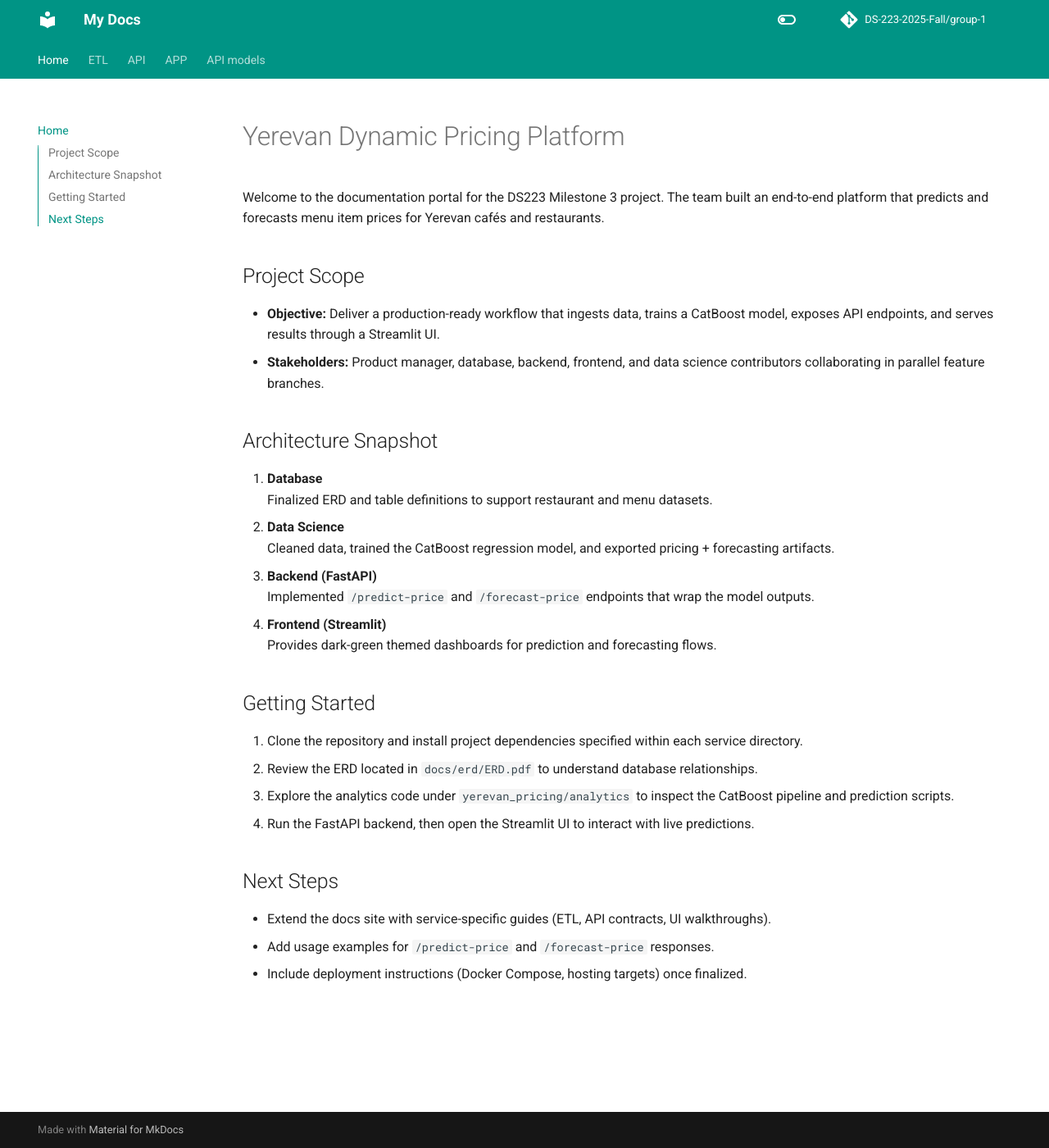
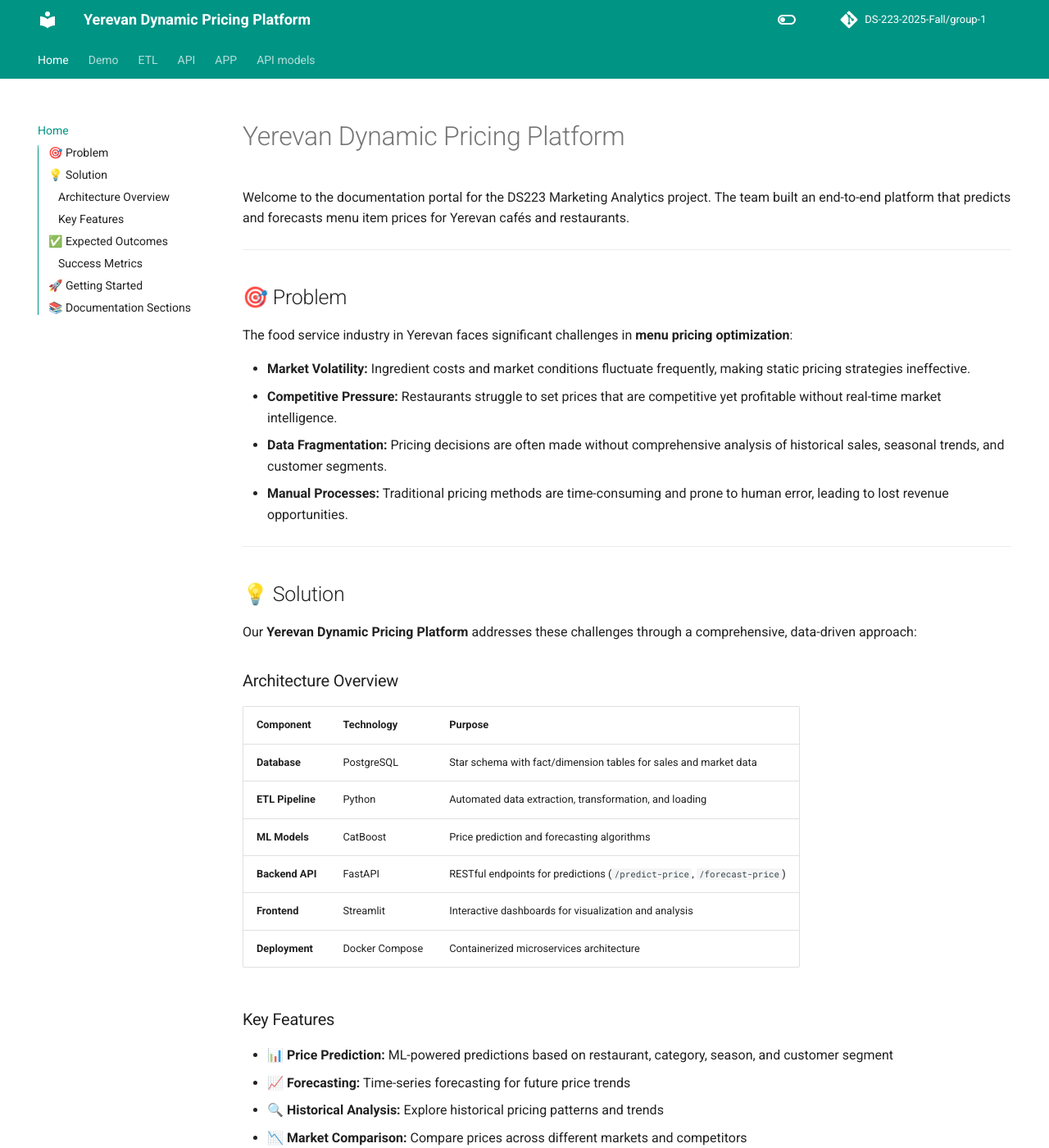
Before and after one commit to DS-223-2025-Fall/group-1, an MkDocs documentation site: the page built from docs/index.md, in a window 1280 px wide and 1400 px high. Shown: the whole window at 82% size. Built offline with MkDocs 1.6.1 and Material for MkDocs 9.7.7, drawn with Linux system fonts in a browser that asks for light colours; comment, search, counter and statistics services are not loaded; some of the changed text lies outside the part shown.

Commit message:
Add MkDocs overview page with Problem/Solution/Expected Outcomes, update README with docs link and screenshots, add API root redirect to Swagger

````diff
--- a/docs/index.md
+++ b/docs/index.md
@@ -1,32 +1,87 @@
 # Yerevan Dynamic Pricing Platform
 
-Welcome to the documentation portal for the DS223 Milestone 3 project. The team built an end-to-end platform that predicts and forecasts menu item prices for Yerevan cafés and restaurants.
+Welcome to the documentation portal for the DS223 Marketing Analytics project. The team built an end-to-end platform that predicts and forecasts menu item prices for Yerevan cafés and restaurants.
 
-## Project Scope
+---
 
-- **Objective:** Deliver a production-ready workflow that ingests data, trains a CatBoost model, exposes API endpoints, and serves results through a Streamlit UI.
-- **Stakeholders:** Product manager, database, backend, frontend, and data science contributors collaborating in parallel feature branches.
+## 🎯 Problem
 
-## Architecture Snapshot
+The food service industry in Yerevan faces significant challenges in **menu pricing optimization**:
 
-1. **Database**
-   Finalized ERD and table definitions to support restaurant and menu datasets.
-2. **Data Science**
-   Cleaned data, trained the CatBoost regression model, and exported pricing + forecasting artifacts.
-3. **Backend (FastAPI)**
-   Implemented `/predict-price` and `/forecast-price` endpoints that wrap the model outputs.
-4. **Frontend (Streamlit)**
-   Provides dark-green themed dashboards for prediction and forecasting flows.
+- **Market Volatility:** Ingredient costs and market conditions fluctuate frequently, making static pricing strategies ineffective.
+- **Competitive Pressure:** Restaurants struggle to set prices that are competitive yet profitable without real-time market intelligence.
+- **Data Fragmentation:** Pricing decisions are often made without comprehensive analysis of historical sales, seasonal trends, and customer segments.
+- **Manual Processes:** Traditional pricing methods are time-consuming and prone to human error, leading to lost revenue opportunities.
 
-## Getting Started
+---
+
+## 💡 Solution
+
+Our **Yerevan Dynamic Pricing Platform** addresses these challenges through a comprehensive, data-driven approach:
+
+### Architecture Overview
+
+| Component | Technology | Purpose |
+|-----------|------------|---------|
+| **Database** | PostgreSQL | Star schema with fact/dimension tables for sales and market data |
+| **ETL Pipeline** | Python | Automated data extraction, transformation, and loading |
+| **ML Models** | CatBoost | Price prediction and forecasting algorithms |
+| **Backend API** | FastAPI | RESTful endpoints for predictions (`/predict-price`, `/forecast-price`) |
+| **Frontend** | Streamlit | Interactive dashboards for visualization and analysis |
+| **Deployment** | Docker Compose | Containerized microservices architecture |
+
+### Key Features
+
+- **📊 Price Prediction:** ML-powered predictions based on restaurant, category, season, and customer segment
+- **📈 Forecasting:** Time-series forecasting for future price trends
+- **🔍 Historical Analysis:** Explore historical pricing patterns and trends
+- **📉 Market Comparison:** Compare prices across different markets and competitors
+- **⚙️ Customizable Parameters:** Flexible filtering by restaurant, category, and time period
+
+---
+
+## ✅ Expected Outcomes
+
+By implementing this platform, stakeholders can expect:
+
+| Outcome | Description |
+|---------|-------------|
+| **Optimized Pricing** | Data-driven price recommendations that maximize revenue while maintaining competitiveness |
+| **Reduced Manual Effort** | Automated analysis replaces time-consuming manual pricing reviews |
+| **Better Decision Making** | Real-time insights enable faster, more informed pricing decisions |
+| **Increased Profitability** | Dynamic pricing strategies that adapt to market conditions |
+| **Competitive Advantage** | Stay ahead of competitors with predictive analytics |
+
+### Success Metrics
+
+- 🎯 **Model Accuracy:** CatBoost model achieves reliable price predictions
+- ⚡ **API Response Time:** Sub-second predictions via FastAPI endpoints
+- 📱 **User Adoption:** Intuitive Streamlit interface for non-technical users
+- 🔄 **Scalability:** Containerized architecture supports growth
+
+---
+
+## 🚀 Getting Started
 
 1. Clone the repository and install project dependencies specified within each service directory.
 2. Review the ERD located in `docs/erd/ERD.pdf` to understand database relationships.
 3. Explore the analytics code under `yerevan_pricing/analytics` to inspect the CatBoost pipeline and prediction scripts.
 4. Run the FastAPI backend, then open the Streamlit UI to interact with live predictions.
 
-## Next Steps
+```bash
+# Quick start with Docker
+cd yerevan_pricing
+docker-compose up --build
+```
 
-- Extend the docs site with service-specific guides (ETL, API contracts, UI walkthroughs).
-- Add usage examples for `/predict-price` and `/forecast-price` responses.
-- Include deployment instructions (Docker Compose, hosting targets) once finalized.
+---
+
+## 📚 Documentation Sections
+
+| Section | Description |
+|---------|-------------|
+| [Demo](demo.md) | Live demonstration and usage examples |
+| [ETL](etl.md) | Data pipeline documentation |
+| [API](api.md) | FastAPI endpoints and specifications |
+| [APP](app.md) | Streamlit frontend guide |
+| [API Models](api_models.md) | ML model details and parameters |
--- a/mkdocs.yml
+++ b/mkdocs.yml
@@ -1,11 +1,12 @@
-site_name: My Docs
-site_description: Documentation hub for the DS223 Milestone 3 dynamic pricing platform.
+site_name: Yerevan Dynamic Pricing Platform
+site_description: Documentation hub for the DS223 dynamic pricing platform.
 site_author: DS223 Group 1
 repo_name: DS-223-2025-Fall/group-1
 repo_url: https://github.com/DS-223-2025-Fall/group-1
 docs_dir: docs
 nav:
   - Home: index.md
+  - Demo: demo.md
   - ETL: etl.md
   - API: api.md
   - APP: app.md
````
Also changed, not shown: README.md (+66 -39 lines), docs/demo.md (added, +143 -0 lines), images/5312493994329705742.jpg (added), images/5312493994329705743.jpg (added), images/5312493994329705744.jpg (added), images/5312493994329705746.jpg (added), images/5312493994329705750.jpg (added), images/5312493994329705751.jpg (added), 1 other file.
